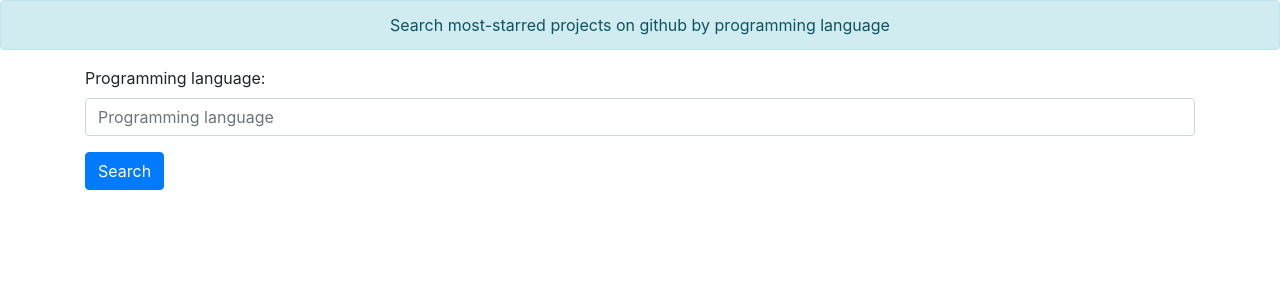
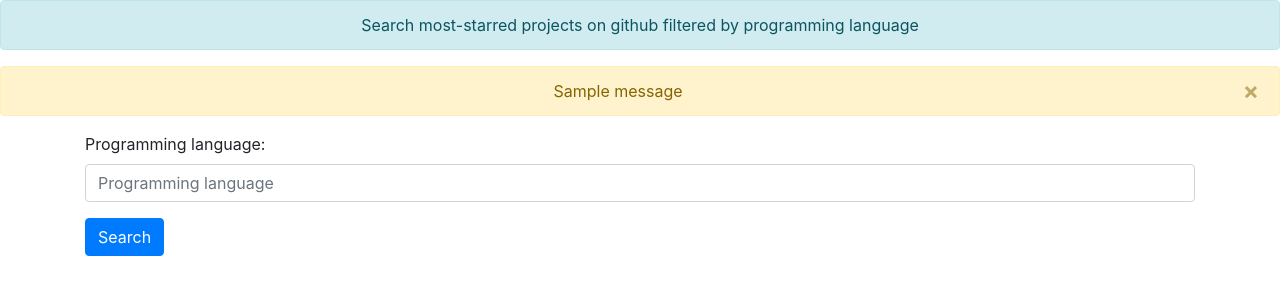
Before and after one commit to vikassnwl/most-starred-github-repos, a Flask app: page / in a window 1280 px wide. Shown: the top 300 px of the page. Run offline with Flask 2, Linux system fonts and the light colour scheme; one stand-in notice (Sample message) is shown; some libraries are stand-ins or nearby versions.

Commit message:
changes made

```diff
--- a/app.py
+++ b/app.py
@@ -1,8 +1,9 @@
-from flask import Flask, render_template, request
+from flask import Flask, render_template, request, flash
 import requests, pygal
 
 app = Flask(__name__)
 
+app.config['SECRET_KEY'] = '\xcfNsV\x8ec\x80\x1b\xac\x07\xc0\xa0\xff\x07u\x1dow;\nY\xe2h\x9e'
 
 @app.route('/', methods=['GET', 'POST'])
 def index():
@@ -13,18 +14,21 @@ def index():
         url = 'https://api.github.com/search/repositories?q=language:'+lang+'&sort=stars'
         r = requests.get(url)
         data = r.json()
-        items = data['items']
-        names = []
-        stars = []
-        for item in items:
-            names.append(item['name'])
-            stars.append(item['stargazers_count'])
-        hist = pygal.Bar(x_label_rotation=45, truncate_label=15, show_legend=False, height=float(height)-268)
-        hist.title = 'Most-Starred '+ lang.capitalize() +' Projects on GitHub'
-        hist.x_labels = names
-        hist.add('', stars)
-        hist_data = hist.render_data_uri()
-        # hist.render_to_file('file.svg')
+        try:
+            items = data['items']
+            names = []
+            stars = []
+            for item in items:
+                names.append(item['name'])
+                stars.append(item['stargazers_count'])
+            hist = pygal.Bar(x_label_rotation=45, truncate_label=15, show_legend=False, height=float(height)-268)
+            hist.title = 'Most-Starred '+ lang.capitalize() +' Projects on GitHub'
+            hist.x_labels = names
+            hist.add('', stars)
+            hist_data = hist.render_data_uri()
+
+        except:
+            flash('Invalid input')
 
 
     return render_template('index.html', hist_data=hist_data)
--- a/templates/index.html
+++ b/templates/index.html
@@ -4,7 +4,7 @@
     <meta charset="UTF-8">
     <meta name="viewport" content="width=device-width, initial-scale=1.0">
     <link rel="stylesheet" href="https://stackpath.bootstrapcdn.com/bootstrap/4.5.2/css/bootstrap.min.css" integrity="sha384-JcKb8q3iqJ61gNV9KGb8thSsNjpSL0n8PARn9HuZOnIxN0hoP+VmmDGMN5t9UJ0Z" crossorigin="anonymous">
-    <title>Document</title>
+    <title>Most-Starred repos</title>
     <script src="https://code.jquery.com/jquery-3.5.1.slim.min.js" integrity="sha384-DfXdz2htPH0lsSSs5nCTpuj/zy4C+OGpamoFVy38MVBnE+IbbVYUew+OrCXaRkfj" crossorigin="anonymous"></script>
     <script src="https://cdn.jsdelivr.net/npm/popper.js@1.16.1/dist/umd/popper.min.js" integrity="sha384-9/reFTGAW83EW2RDu2S0VKaIzap3H66lZH81PoYlFhbGU+6BZp6G7niu735Sk7lN" crossorigin="anonymous"></script>
     <script src="https://stackpath.bootstrapcdn.com/bootstrap/4.5.2/js/bootstrap.min.js" integrity="sha384-B4gt1jrGC7Jh4AgTPSdUtOBvfO8shuf57BaghqFfPlYxofvL8/KUEfYiJOMMV+rV" crossorigin="anonymous"></script>
@@ -16,9 +16,25 @@
     </script>
 </head>
 <body>
-    <div class="alert alert-info text-center">
-        Search most-starred projects on github by programming language
+    <div class="alert alert-info text-center" role="alert">
+        Search most-starred projects on github filtered by programming language
     </div>
+
+    {% with messages = get_flashed_messages() %}
+    {% if messages %}
+    {% for message in messages %}
+    <div class="alert alert-warning alert-dismissible fade show text-center" role="alert">
+        {{ message }}
+        <!-- Search most-starred projects on github filtered by programming language -->
+        <button type="button" class="close" data-dismiss="alert" aria-label="Close">
+            <span aria-hidden="true">&times;</span>
+        </button>
+    </div>
+    {% endfor %}
+    {% endif %}
+    {% endwith %}
+
+
     <form method="POST" class="container">
         <div class="form-group">
           <label>Programming language:</label>
```
